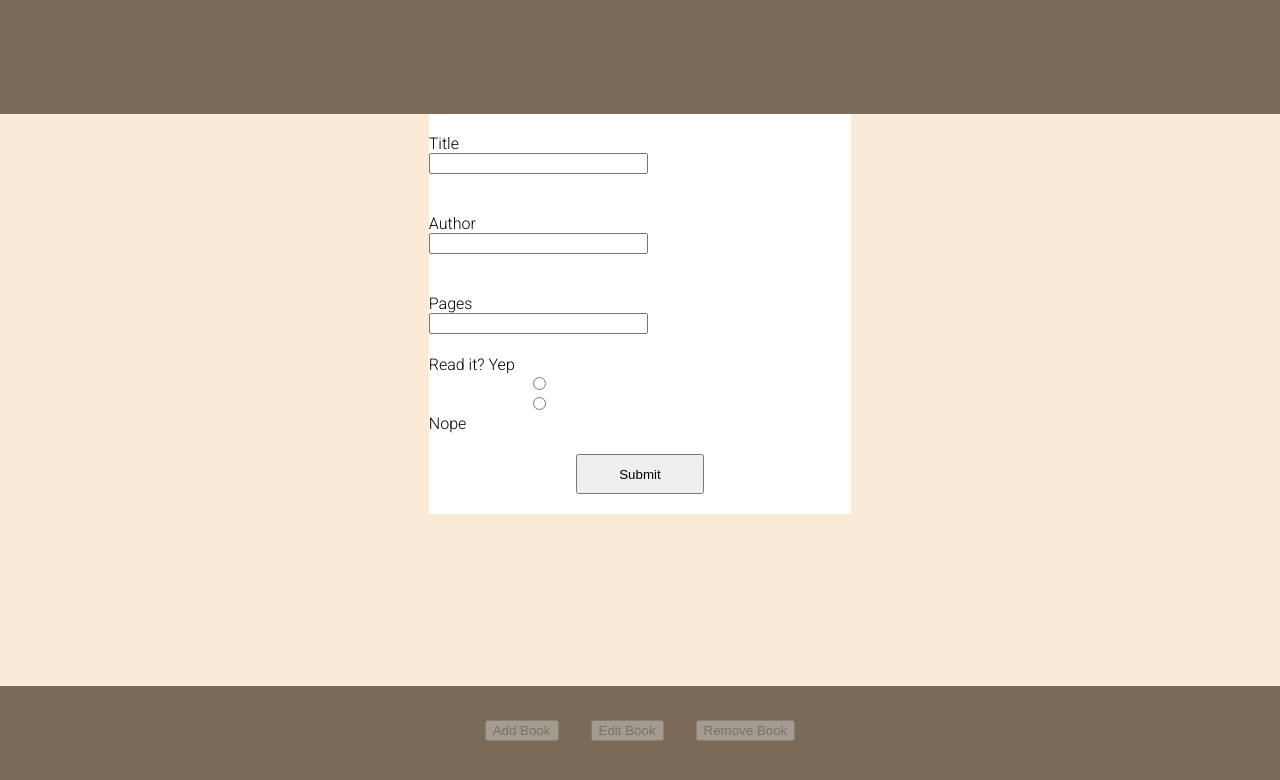
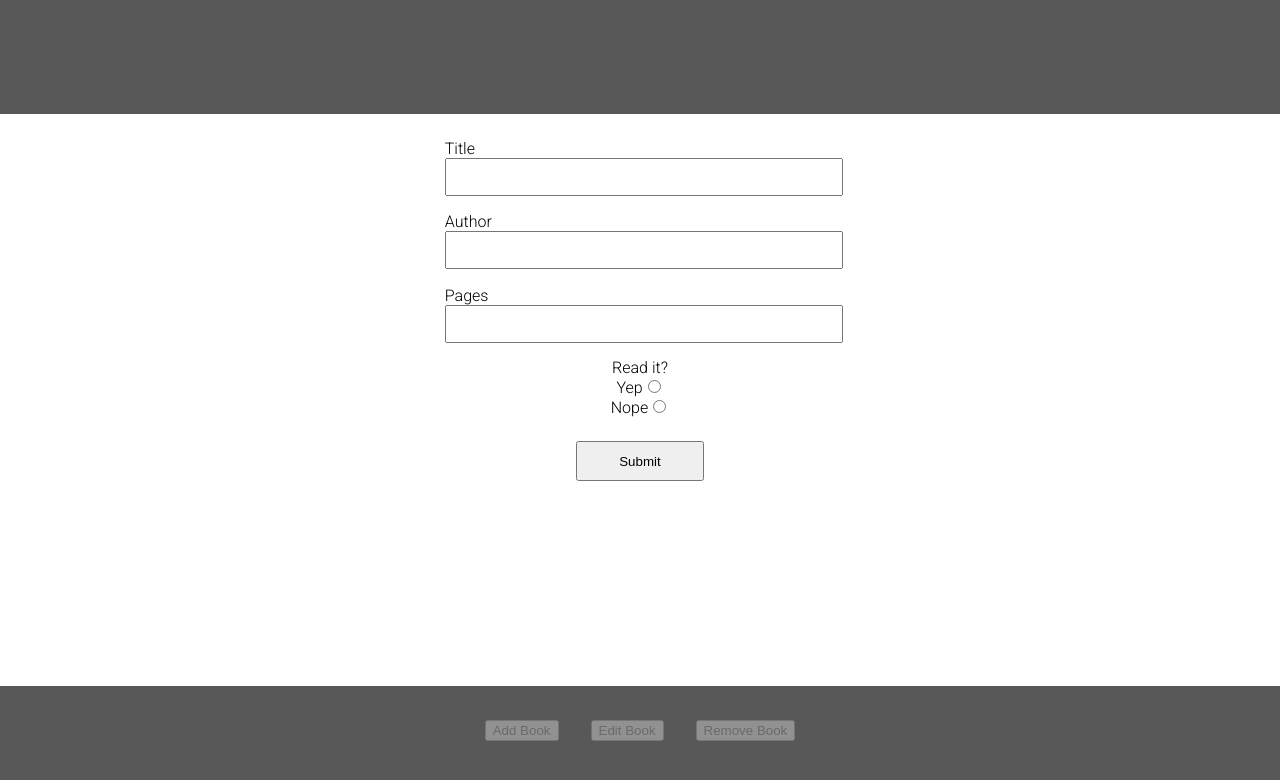
Before and after one commit to scuby/books, a plain HTML site: page index.html in a window 1280 px wide. Both pictures are taken after a click on the button "Add Book". Drawn offline with Linux system fonts and the light colour scheme.

Commit message:
Minor layout and styling tweaks

```diff
--- a/index.html
+++ b/index.html
@@ -28,8 +28,9 @@
                 </div>
                 <div id="bookRead">
                     <label for="read">Read it?</label>
-                    <label for="yep">Yep</label><input name="read" type="radio" value="true">
-                    <input name="read" type="radio" value="false"><label for="nope">Nope</label>
+                    <!-- <br> -->
+                    <label for="yep">Yep<input name="read" type="radio" value="true"></label>
+                    <label for="nope">Nope<input name="read" type="radio" value="false"></label>
                 </div>
                 <button id="submit" type="submit">Submit</button>
             </form>
--- a/styles.css
+++ b/styles.css
@@ -6,7 +6,7 @@
     margin: 0;
     /* width: 100vw; */
     /* height: 100vh; */
-    background-color: rgba(68, 46, 17, 0.708);
+    background-color: rgba(21, 20, 20, 0.708);
 }
 
 body {
@@ -28,26 +28,26 @@ body {
 }
 
 #content {
-    background-color: antiquewhite;
+    background-color: white;
     grid-row: 2;
     height: 100%;
 }
 
 #form {
     display: grid;
-    grid-template: 1fr 1fr 1fr 1fr 1fr / 1fr 1fr;
+    grid-template: 1fr 1fr 1fr 1fr 1fr / 1fr;
     align-items: center;
     width: 33vw;
     height: 25rem;
-    /* padding: 1rem; */
+    padding: 1rem;
     background-color: white;
     box-sizing: border-box;
     margin: calc(100vh - 50rem) auto;
 }
 
-#form div input {
-    grid-column: 2 / 3;
+#form div:not(#bookRead) input {
     width: 100%;
+    height: 2rem;
 }
 
 #bookTitle {
@@ -68,6 +68,11 @@ body {
 
 #bookRead {
     grid-row-start: 4;
+    grid-column-start: 1;
+    display: flex;
+    flex-direction: column;
+    align-items: center;
+    text-align: center;
 }
 
 #submit {
```
